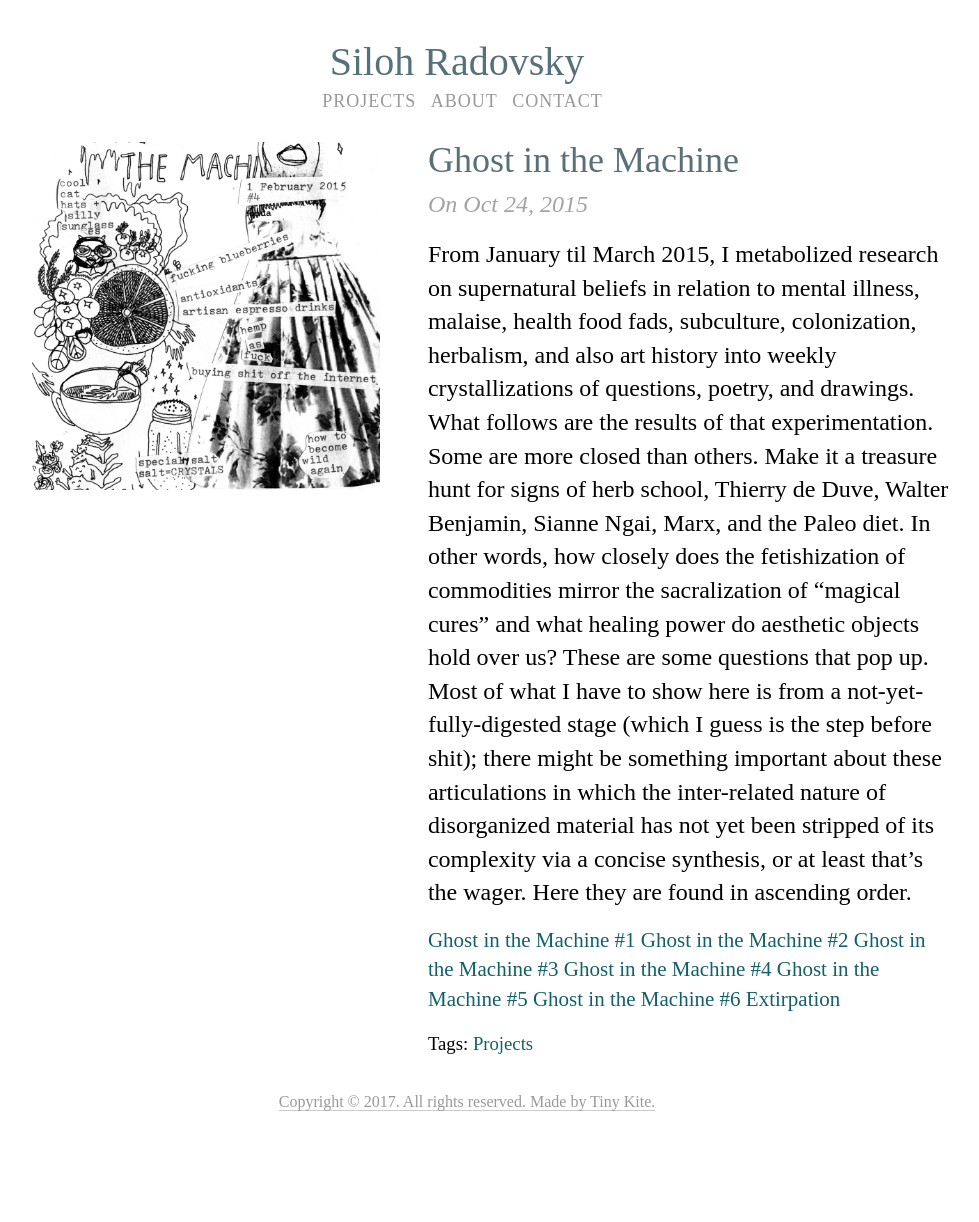
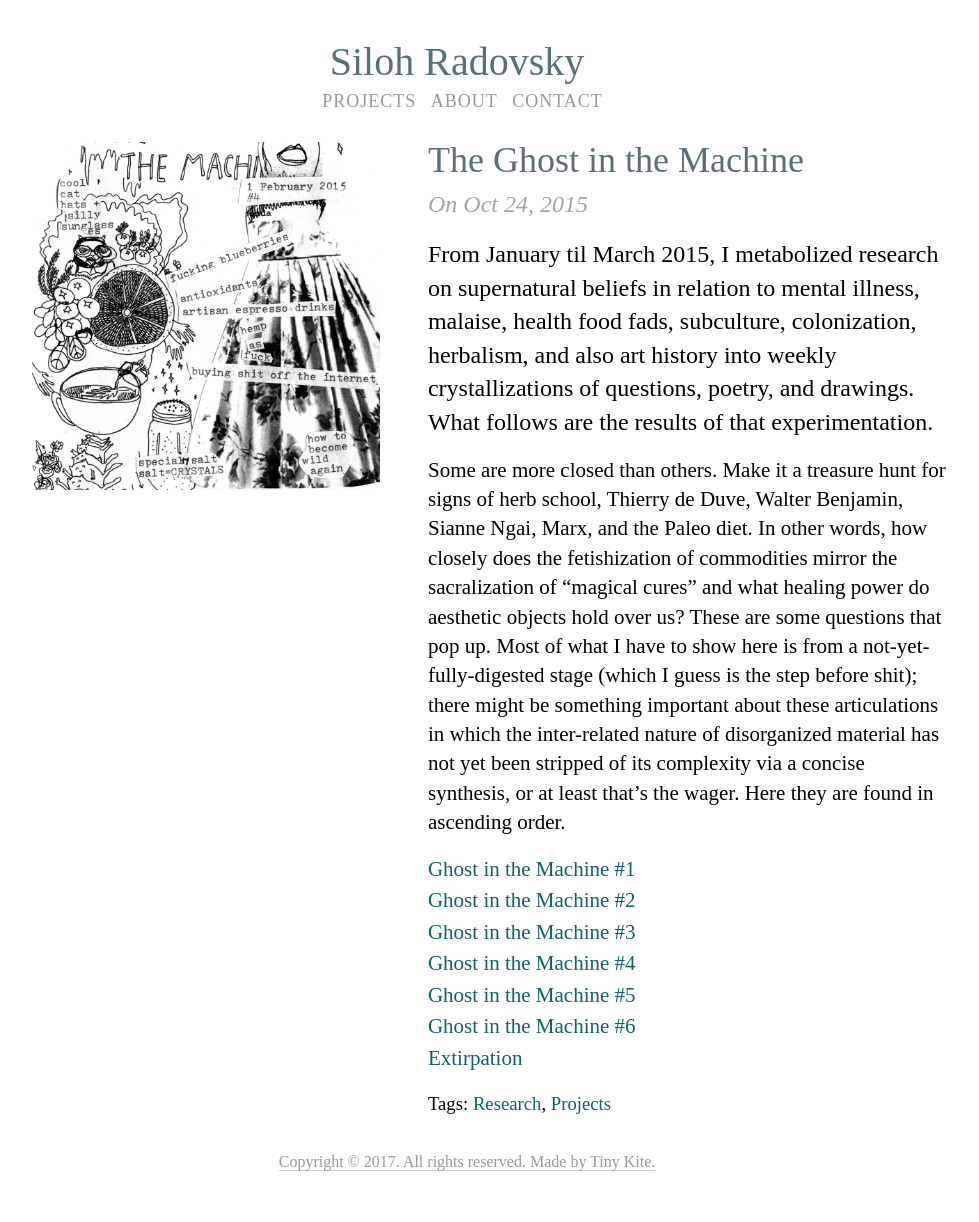
Before and after one commit to tinykite/siloh-radovsky, a Jekyll site: the page built from _posts/2015-10-24-boredomsupernaturalredemption.md, in a window 1280 px wide. Shown: the whole page, without its empty margins (173-1152 px from the left). Built offline with Jekyll 4.4.1, drawn with Linux system fonts in a browser that asks for light colours; some web fonts are replaced; before the commit the page ends 1162 px from its top, so only the background shows below that.

Commit message:
Added Projects tag

```diff
--- a/_posts/2015-10-24-boredomsupernaturalredemption.md
+++ b/_posts/2015-10-24-boredomsupernaturalredemption.md
@@ -1,19 +1,21 @@
 ---
 layout: post
-title:  "Ghost in the Machine"
+title:  "The Ghost in the Machine"
 date:   2015-10-24
 lead_image: "/images/covers/ghost-in-the-machine-4-square.jpg"
-tags: projects
+tags: research projects
 old_categories: Aesthetics, Comic, Essay, Projects, Visual
 old_tags: adorno, apocalypse, cartoon, collage, Colonization, comic, contemporary studies, domesticity, drawing, experiment, experimental fiction, Food, herb school, herbalism, Lorraine Daston, New Narrative, Paleo Diet, research, sianne ngai, Thierry de Duve, Walter Benjamin
 weight: 3
 ---
-From January til March 2015, I metabolized research on supernatural beliefs in relation to mental illness, malaise, health food fads, subculture, colonization, herbalism, and also art history into weekly crystallizations of questions, poetry, and drawings. What follows are the results of that experimentation. Some are more closed than others. Make it a treasure hunt for signs of herb school, Thierry de Duve, Walter Benjamin, Sianne Ngai, Marx, and the Paleo diet. In other words, how closely does the fetishization of commodities mirror the sacralization of “magical cures” and what healing power do aesthetic objects hold over us? These are some questions that pop up. Most of what I have to show here is from a not-yet-fully-digested stage (which I guess is the step before shit); there might be something important about these articulations in which the inter-related nature of disorganized material has not yet been stripped of its complexity via a concise synthesis, or at least that’s the wager. Here they are found in ascending order.
+From January til March 2015, I metabolized research on supernatural beliefs in relation to mental illness, malaise, health food fads, subculture, colonization, herbalism, and also art history into weekly crystallizations of questions, poetry, and drawings. What follows are the results of that experimentation.
 
-[Ghost in the Machine #1](http://silohradovsky.net/wp-content/uploads/2015/08/ghost-in-the-machine-1.pdf)
-[Ghost in the Machine #2](http://silohradovsky.net/wp-content/uploads/2015/08/ghost-in-the-machine-2.pdf)
-[Ghost in the Machine #3](http://silohradovsky.net/wp-content/uploads/2015/08/ghost-in-the-machine-3.pdf)
-[Ghost in the Machine #4](http://silohradovsky.net/wp-content/uploads/2015/08/ghost-in-the-machine-4.pdf)
-[Ghost in the Machine #5](http://silohradovsky.net/wp-content/uploads/2015/08/ghost-in-the-machine-5.pdf)
-[Ghost in the Machine #6](http://silohradovsky.net/wp-content/uploads/2015/08/ghost-in-the-machine-6.pdf)
-[Extirpation](http://silohradovsky.net/wp-content/uploads/2015/03/extirpation.pdf)
+Some are more closed than others. Make it a treasure hunt for signs of herb school, Thierry de Duve, Walter Benjamin, Sianne Ngai, Marx, and the Paleo diet. In other words, how closely does the fetishization of commodities mirror the sacralization of “magical cures” and what healing power do aesthetic objects hold over us? These are some questions that pop up. Most of what I have to show here is from a not-yet-fully-digested stage (which I guess is the step before shit); there might be something important about these articulations in which the inter-related nature of disorganized material has not yet been stripped of its complexity via a concise synthesis, or at least that’s the wager. Here they are found in ascending order.
+
+* [Ghost in the Machine #1](http://silohradovsky.net/wp-content/uploads/2015/08/ghost-in-the-machine-1.pdf)
+* [Ghost in the Machine #2](http://silohradovsky.net/wp-content/uploads/2015/08/ghost-in-the-machine-2.pdf)
+* [Ghost in the Machine #3](http://silohradovsky.net/wp-content/uploads/2015/08/ghost-in-the-machine-3.pdf)
+* [Ghost in the Machine #4](http://silohradovsky.net/wp-content/uploads/2015/08/ghost-in-the-machine-4.pdf)
+* [Ghost in the Machine #5](http://silohradovsky.net/wp-content/uploads/2015/08/ghost-in-the-machine-5.pdf)
+* [Ghost in the Machine #6](http://silohradovsky.net/wp-content/uploads/2015/08/ghost-in-the-machine-6.pdf)
+* [Extirpation](http://silohradovsky.net/wp-content/uploads/2015/03/extirpation.pdf)
```
